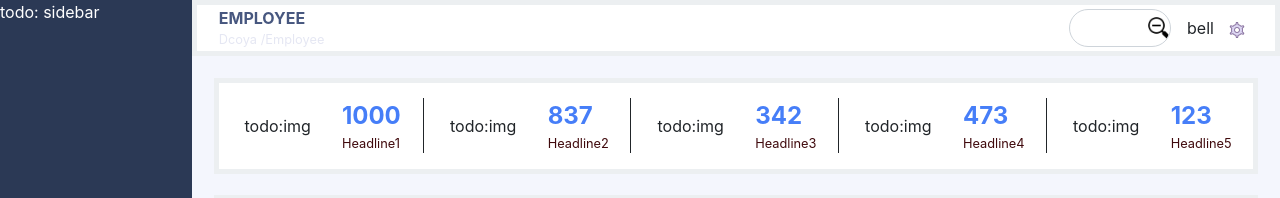
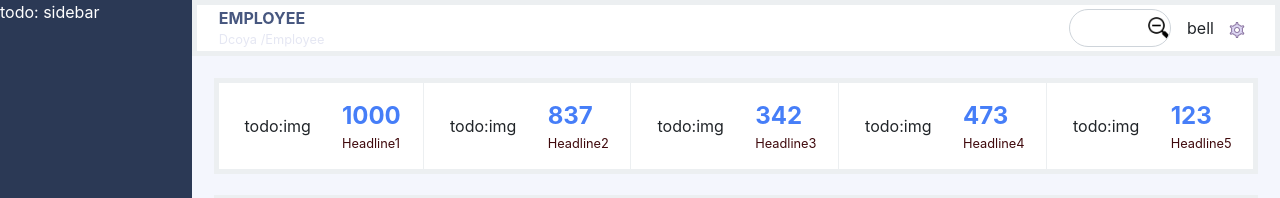
Before and after one commit to lioryarkon9/employees_dashboard, a React (Create React App) app in the folder react-client/: page / in a window 1280 px wide. Shown: the top 198 px of the page. Built offline with nearby package versions, Linux system fonts and the light colour scheme.

Commit message:
slight header banner css adjustment

```diff
--- a/react-client/src/components/BannerItem/BannerItem.js
+++ b/react-client/src/components/BannerItem/BannerItem.js
@@ -3,7 +3,7 @@ import './BannerItem.scss';
 
 const BannerItem = props => {
     return (
-        <div className='banner-item d-flex'>
+        <div className='banner-item d-flex align-items-center'>
             <div className='header-banner-icon'>
                 <div className='banner-img-container d-flex align-items-center'>
                     <span>todo:img</span>
--- a/react-client/src/components/BannerItem/BannerItem.scss
+++ b/react-client/src/components/BannerItem/BannerItem.scss
@@ -1,6 +1,7 @@
 .banner-item {
     width: 100%;
     padding-left: 5%;
+    height: 100%;
     .header-banner-icon {
         padding: 0 8% 0 8%;
         .banner-img-container {
--- a/react-client/src/views/HeaderBanner/HeaderBanner.js
+++ b/react-client/src/views/HeaderBanner/HeaderBanner.js
@@ -4,10 +4,10 @@ import BannerItem from '../../components/BannerItem';
 
 const HeaderBanner = props => {
     return (
-        <div id='header-banner' className='d-flex align-items-center'>
+        <div id='header-banner' className='d-flex'>
             <div
-                style={{borderRight: 1 + 'px solid'}}
-                className='item flex-fill d-flex justify-content-center'
+                style={{borderRight: 1 + 'px solid #eceff1'}}
+                className='flex-fill d-flex justify-content-center'
             >
                 <BannerItem
                     imgSrc=""
@@ -16,8 +16,8 @@ const HeaderBanner = props => {
                 />
             </div>
             <div
-                style={{borderRight: 1 + 'px solid'}}
-                className='item flex-fill d-flex justify-content-center'
+                style={{borderRight: 1 + 'px solid #eceff1'}}
+                className='flex-fill d-flex justify-content-center'
             >
                 <BannerItem
                     imgSrc=""
@@ -26,8 +26,8 @@ const HeaderBanner = props => {
                 />
             </div>
             <div
-                style={{borderRight: 1 + 'px solid'}}
-                className='item flex-fill d-flex justify-content-center'
+                style={{borderRight: 1 + 'px solid #eceff1'}}
+                className='flex-fill d-flex justify-content-center'
             >
                 <BannerItem
                     imgSrc=""
@@ -36,8 +36,8 @@ const HeaderBanner = props => {
                 />
             </div>
             <div
-                style={{borderRight: 1 + 'px solid'}}
-                className='item flex-fill d-flex justify-content-center'
+                style={{borderRight: 1 + 'px solid #eceff1'}}
+                className='flex-fill d-flex justify-content-center'
             >
                 <BannerItem
                     imgSrc=""
@@ -46,7 +46,7 @@ const HeaderBanner = props => {
                 />
             </div>
             <div
-                className='item flex-fill d-flex justify-content-center'
+                className='flex-fill d-flex justify-content-center'
             >
                 <BannerItem
                     imgSrc=""
```
